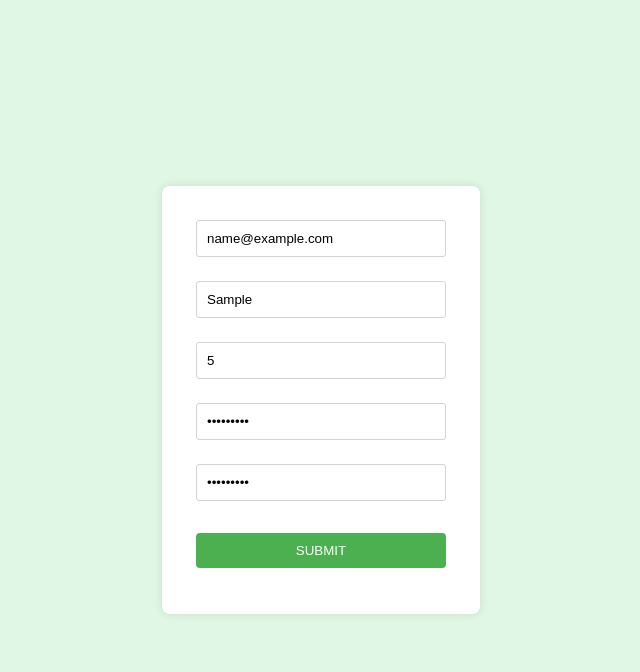
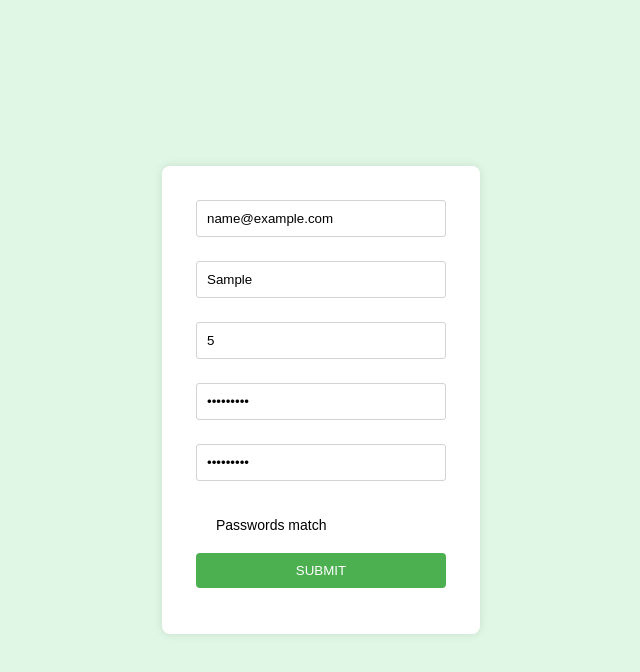
Before and after one commit to rizkships/browser-form, a plain HTML site: page index.html in a window 1280 px wide. Both pictures are taken after typing "name@example.com", "Sample", "5", "Sample123", "Sample123" into the empty fields and a click on the button "SUBMIT". Shown: the whole page, without its empty margins (319-959 px from the left). Drawn offline with Linux system fonts and the light colour scheme.

Commit message:
Validate passwords

```diff
--- a/script.js
+++ b/script.js
@@ -7,6 +7,8 @@ const confirmPassword = document.getElementById('confirm-password');
 const emailError = document.querySelector("#mail + span.error");
 const confirmPasswordError = document.querySelector("#confirm-password + span.error");
 
+
+/*
 email.addEventListener('input', (event) => {
      // Each time the user types something, we check if the
   // form fields are valid.
@@ -23,15 +25,28 @@ email.addEventListener('input', (event) => {
 
 })
 
+*/
+
 document.getElementById('submitButton').addEventListener('click', checkPassword);
 
 
 function checkPassword() {
     let pass = document.getElementById('password').value;
     let confirmPass = document.getElementById('confirm-password').value;
+    let message = document.getElementById('message')
     console.log(pass, confirmPass)
 
+    if (pass.length != 0) {
+        if (pass === confirmPass) {
+        message.textContent = "Passwords match";
 
+    }
+    else {
+        message.textContent = "Passwords don't match"
+
+    };
+    console.log(message.textContent)
+}
 }
 
 
@@ -64,6 +79,14 @@ form.addEventListener("submit", (event) => {
     // Set the styling appropriately
     emailError.className = "error active";
   }
+
+
+
+
+
+
+
+
 
 /*
 document.addEventListener('DOMContentLoaded', function () {
--- a/styles.css
+++ b/styles.css
@@ -95,3 +95,10 @@ input:invalid {
   .error.active {
     padding: 0.3em;
   }
+
+  p {
+    font-size: 14px;
+    margin: 15px 0;
+    color: black;
+    padding: 5px 20px;
+  }
```
